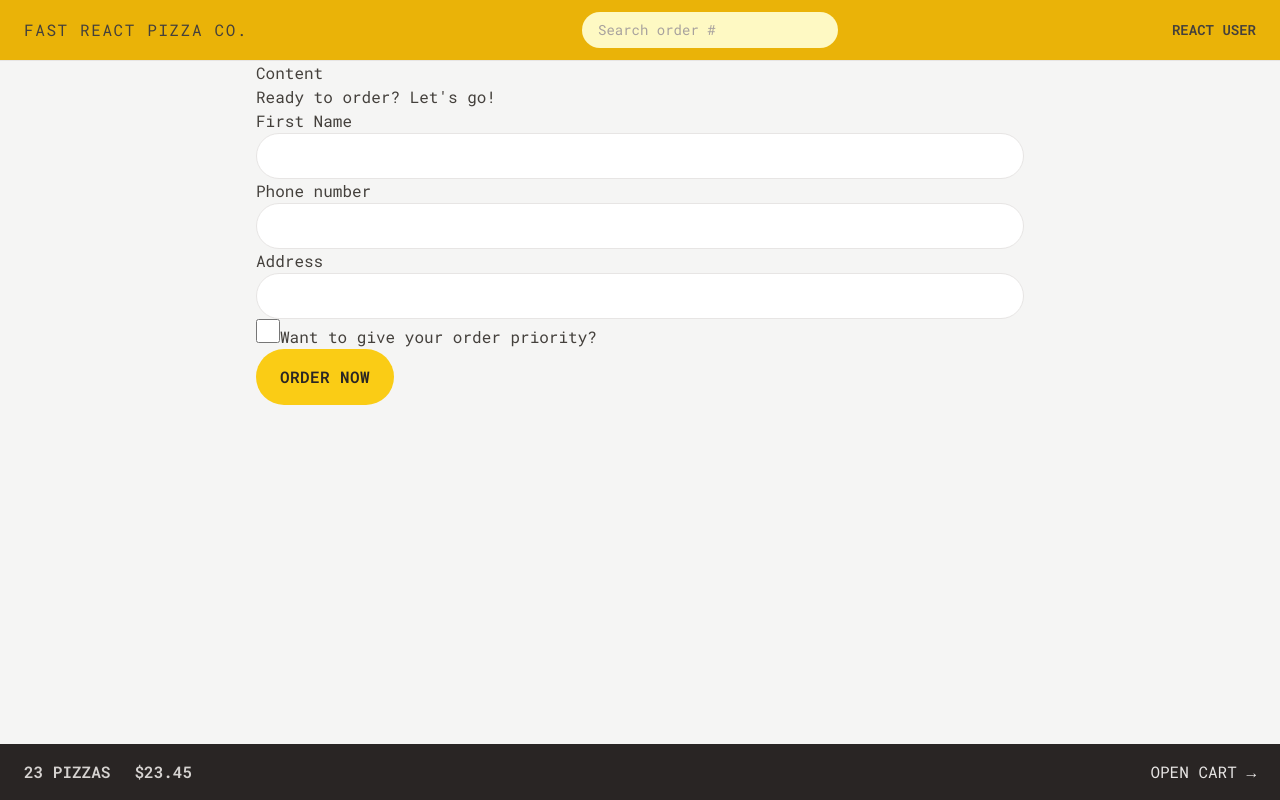
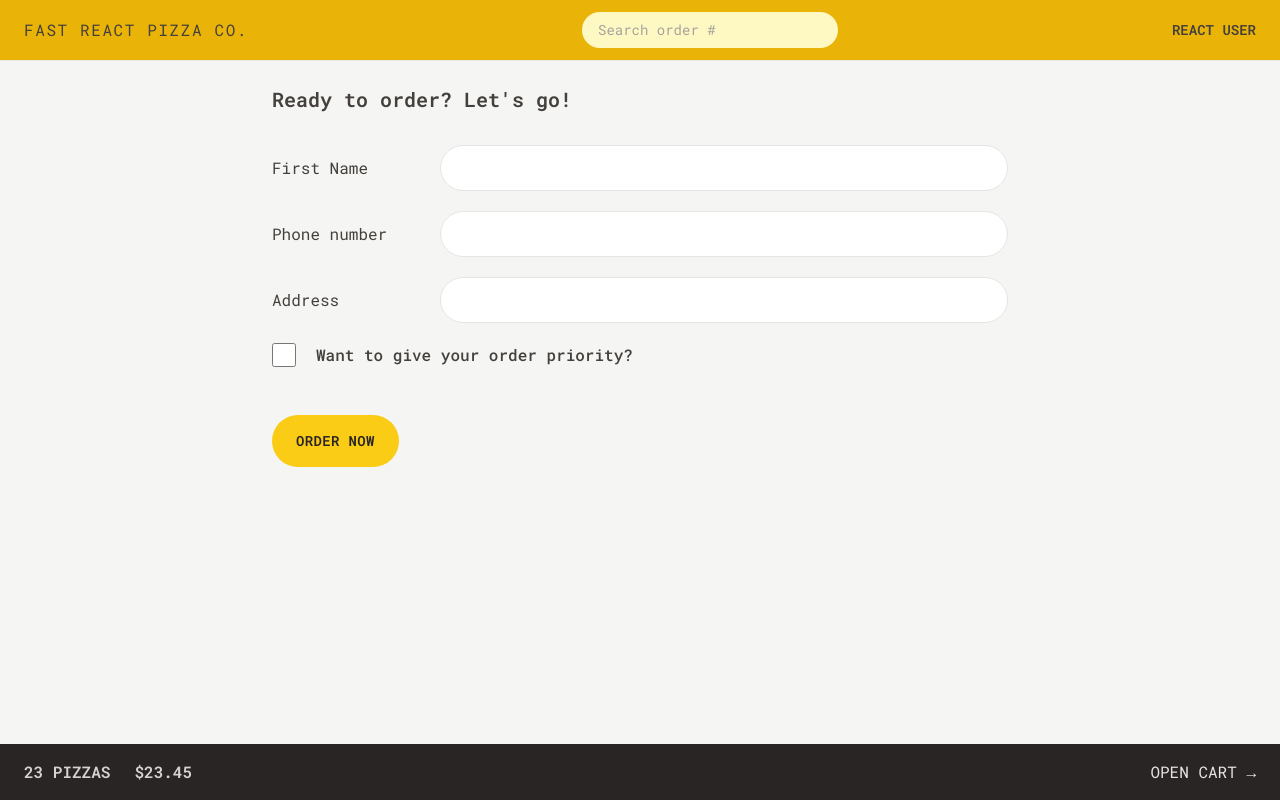
Before and after one commit to mhVxVNMwXkm9s4Ze9VASei/fast-react-pizza, a React (Vite) app: page /order/new in a window 1280 px wide. Built offline with nearby package versions, Linux system fonts and the light colour scheme.

Commit message:
Styling the Order Form
One thing I'm not liking about Tailwind is having to go all over the place to make changes... But that's why you keep styles in components or whatever. 🙃

```diff
--- a/src/features/order/CreateOrder.jsx
+++ b/src/features/order/CreateOrder.jsx
@@ -39,31 +39,42 @@
   // const [withPriority, setWithPriority] = useState(false);
 
   return (
-    <div>
-      <h2>Ready to order? Let&apos;s go!</h2>
+    <div className="px-4 py-6">
+      <h2 className="mb-8 text-xl font-semibold">
+        Ready to order? Let&apos;s go!
+      </h2>
 
       <Form method="POST">
-        <div>
-          <label>First Name</label>
-          <input className="input" type="text" name="customer" required />
+        <div className="mb-5 flex flex-col gap-2 sm:flex-row sm:items-center">
+          <label className="sm:basis-40">First Name</label>
+          <input className="input grow" type="text" name="customer" required />
         </div>
 
-        <div>
-          <label>Phone number</label>
-          <div>
-            <input className="input" type="tel" name="phone" required />
-          </div>
-          {formErrors?.phone && <p>{formErrors.phone}</p>}
-        </div>
-
-        <div>
-          <label>Address</label>
-          <div>
-            <input className="input" type="text" name="address" required />
+        <div className="mb-5 flex flex-col gap-2 sm:flex-row sm:items-center">
+          <label className="sm:basis-40">Phone number</label>
+          <div className="grow">
+            <input className="input w-full" type="tel" name="phone" required />
+            {formErrors?.phone && (
+              <p className="mt-2 rounded-md bg-red-100 p-2 text-xs text-red-700">
+                {formErrors.phone}
+              </p>
+            )}
           </div>
         </div>
 
-        <div>
+        <div className="mb-5 flex flex-col gap-2 sm:flex-row sm:items-center">
+          <label className="sm:basis-40">Address</label>
+          <div className="grow">
+            <input
+              className="input w-full"
+              type="text"
+              name="address"
+              required
+            />
+          </div>
+        </div>
+
+        <div className="mb-12 flex items-center gap-5">
           <input
             className="h-6 w-6 accent-yellow-400 focus:outline-none focus:ring focus:ring-yellow-400 focus:ring-offset-2"
             type="checkbox"
@@ -72,7 +83,9 @@
             // value={withPriority}
             // onChange={(e) => setWithPriority(e.target.checked)}
           />
-          <label htmlFor="priority">Want to give your order priority?</label>
+          <label htmlFor="priority" className="font-medium">
+            Want to give your order priority?
+          </label>
         </div>
 
         <div>
--- a/src/index.css
+++ b/src/index.css
@@ -4,7 +4,7 @@
 
 @layer components {
   .input {
-    @apply w-full rounded-full border border-stone-200 px-4 py-2 text-sm transition-all duration-300 placeholder:text-stone-400 focus:outline-none focus:ring focus:ring-yellow-400 md:px-6 md:py-3;
+    @apply rounded-full border border-stone-200 px-4 py-2 text-sm transition-all duration-300 placeholder:text-stone-400 focus:outline-none focus:ring focus:ring-yellow-400 md:px-6 md:py-3;
   }
 
   .loader {
--- a/src/ui/AppLayout.jsx
+++ b/src/ui/AppLayout.jsx
@@ -13,7 +13,6 @@
       <Header />
       <div className="overflow-scroll">
         <main className="mx-auto max-w-3xl">
-          <h1>Content</h1>
           <Outlet />
         </main>
       </div>
--- a/src/ui/Button.jsx
+++ b/src/ui/Button.jsx
@@ -2,12 +2,12 @@
 
 function Button({ children, disabled, to, type }) {
   const base =
-    "inline-block rounded-full bg-yellow-400 font-semibold uppercase tracking-wide text-stone-800 transition-colors duration-300 hover:bg-yellow-300 focus:outline-none focus:ring focus:ring-yellow-300 focus:ring-offset-2 disabled:cursor-not-allowed";
+    "inline-block text-sm rounded-full bg-yellow-400 font-semibold uppercase tracking-wide text-stone-800 transition-colors duration-300 hover:bg-yellow-300 focus:outline-none focus:ring focus:ring-yellow-300 focus:ring-offset-2 disabled:cursor-not-allowed";
 
   const styles = {
     primary: base + " px-4 py-3 md:px-6 md:py-4",
     secondary:
-      "inline-block rounded-full border-2 border-stone-300 font-semibold uppercase tracking-wide text-stone-400 transition-colors duration-300 hover:bg-stone-300 hover:text-stone-800 focus:outline-none focus:bg-stone-300 focus:text-stone-800 focus:ring focus:ring-stone-200 focus:ring-offset-2 disabled:cursor-not-allowed px-4 py-2.5 md:px-6 md:py-4",
+      "inline-block text-sm rounded-full border-2 border-stone-300 font-semibold uppercase tracking-wide text-stone-400 transition-colors duration-300 hover:bg-stone-300 hover:text-stone-800 focus:outline-none focus:bg-stone-300 focus:text-stone-800 focus:ring focus:ring-stone-200 focus:ring-offset-2 disabled:cursor-not-allowed px-4 py-2.5 md:px-6 md:py-4",
     small: base + " px-4 py-2 md:px-5 md:py-2.5 text-xs",
   };
 
```
Also changed, not shown: index.html (+5 -2 lines).
